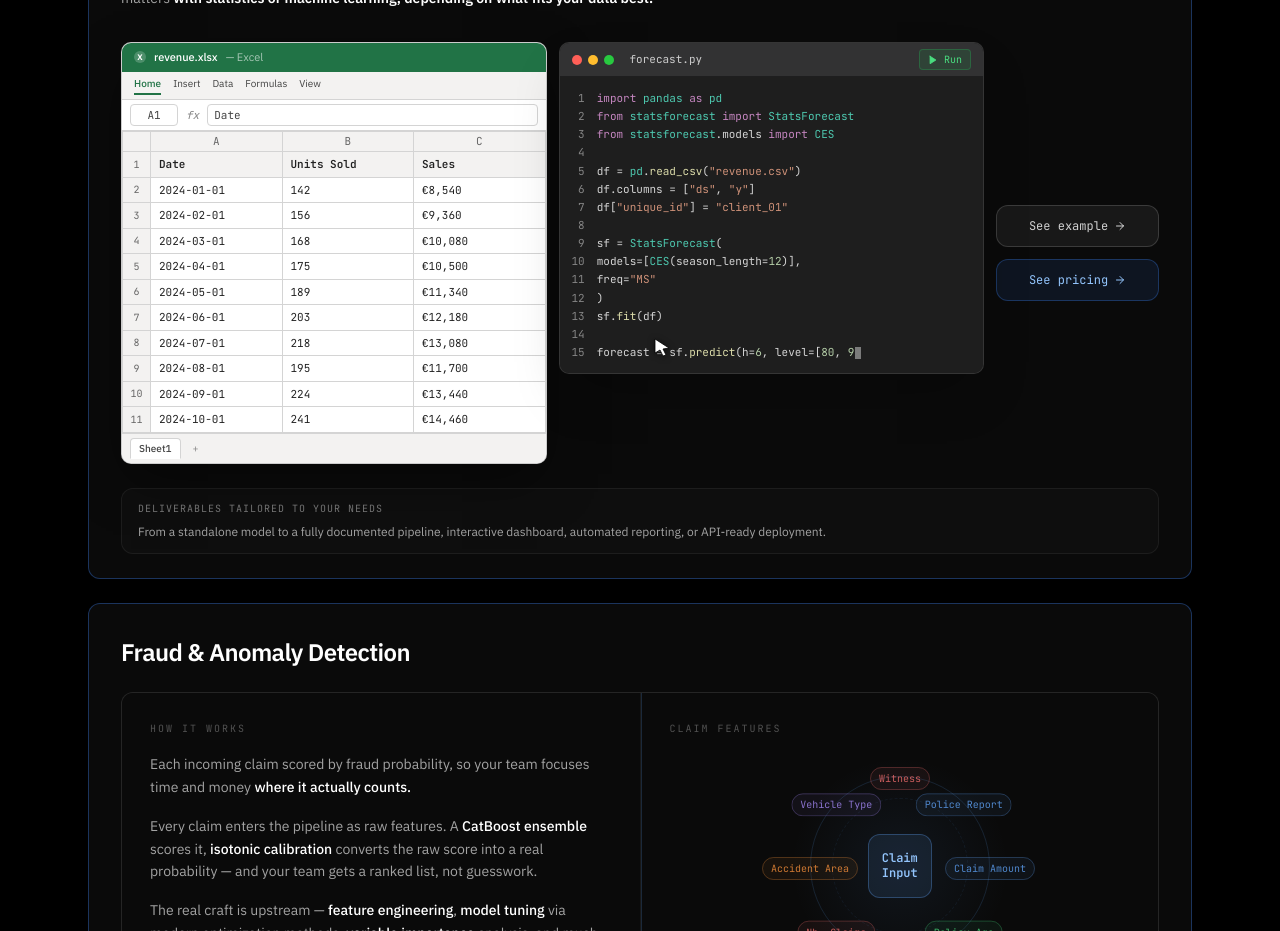
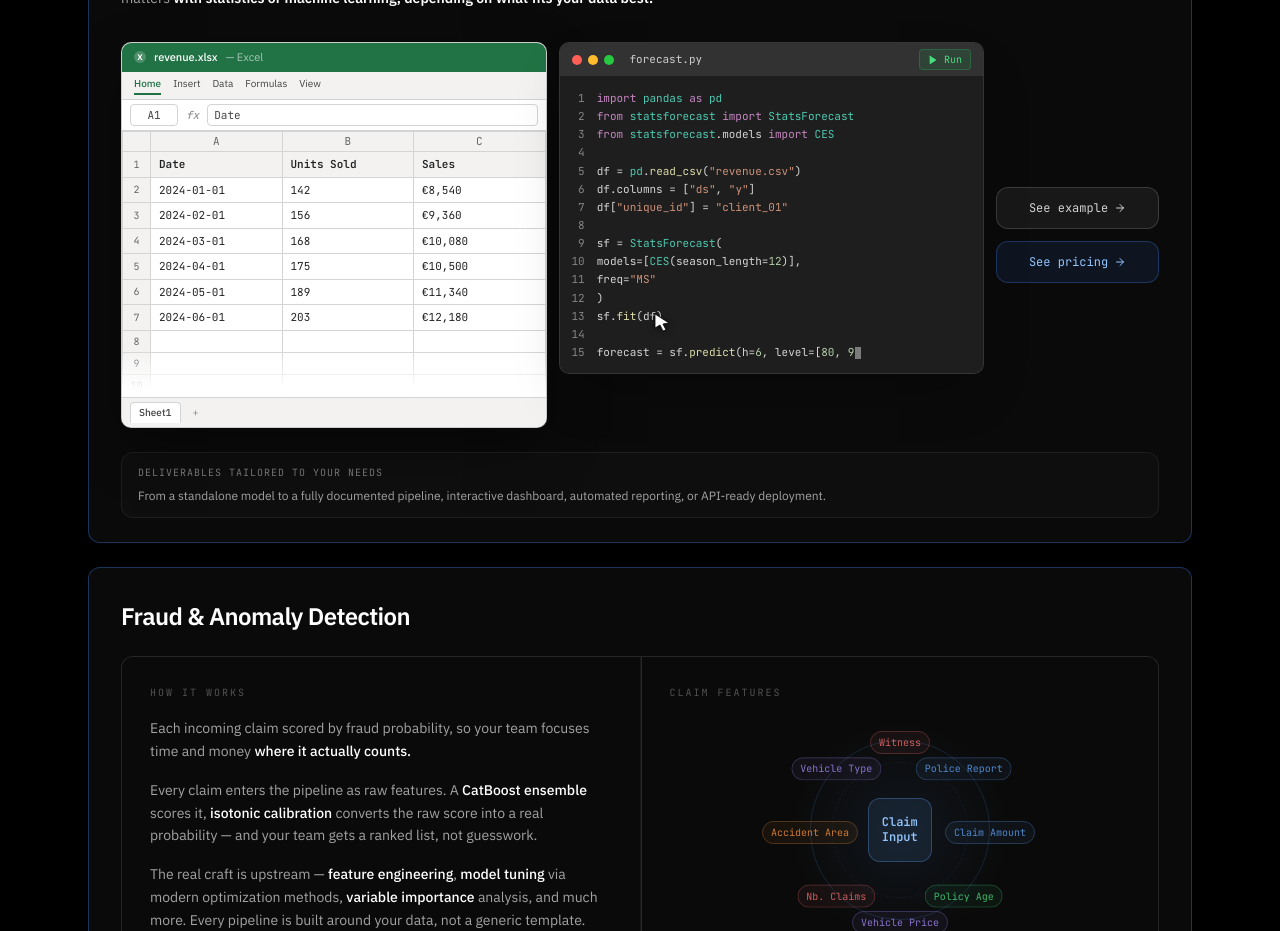
Before and after one commit to ag-algolab/ag-algolab.github.io, a React (Vite) app: page / in a window 1280 px wide. Shown: the part 1980-2911 px from the top of the page. Built offline with nearby package versions, Linux system fonts and the light colour scheme.

Commit message:
Update App.jsx

```diff
--- a/src/App.jsx
+++ b/src/App.jsx
@@ -450,10 +450,6 @@ function ExcelSheet({ pulse }) {
     ['2024-04-01', '175', '€10,500'],
     ['2024-05-01', '189', '€11,340'],
     ['2024-06-01', '203', '€12,180'],
-    ['2024-07-01', '218', '€13,080'],
-    ['2024-08-01', '195', '€11,700'],
-    ['2024-09-01', '224', '€13,440'],
-    ['2024-10-01', '241', '€14,460'],
   ];
 
   return (
@@ -488,7 +484,8 @@ function ExcelSheet({ pulse }) {
         <div className="flex-1 px-1.5 py-0.5 bg-white border border-[#d4d4d4] rounded text-[#444] font-mono">Date</div>
       </div>
 
-      {/* Sheet */}
+      {/* Sheet with bottom fade */}
+      <div className="relative bg-white">
         <div className="overflow-x-auto bg-white">
           <table className="w-full border-collapse text-[11px] font-mono">
             <thead>
@@ -524,10 +521,26 @@ function ExcelSheet({ pulse }) {
                   ))}
                 </tr>
               ))}
+              {/* Empty rows hint that there is more data below */}
+              {[0, 1, 2].map((i) => (
+                <tr key={`empty-${i}`}>
+                  <td className="bg-[#f3f2f1] border border-[#d4d4d4] text-[#666] text-center text-[10px]">{rows.length + i + 2}</td>
+                  <td className="border border-[#d4d4d4] px-2 py-1 h-[22px]"></td>
+                  <td className="border border-[#d4d4d4] px-2 py-1 h-[22px]"></td>
+                  <td className="border border-[#d4d4d4] px-2 py-1 h-[22px]"></td>
+                </tr>
+              ))}
             </tbody>
           </table>
         </div>
-
+        {/* Fade overlay at bottom */}
+        <div
+          className="absolute bottom-0 left-0 right-0 h-12 pointer-events-none"
+          style={{
+            background: 'linear-gradient(to bottom, rgba(255,255,255,0) 0%, rgba(255,255,255,0.95) 80%, white 100%)',
+          }}
+        />
+      </div>
       {/* Sheet tabs */}
       <div className="bg-[#f3f2f1] border-t border-[#d4d4d4] px-2 py-1 flex items-center gap-1 text-[10px] text-[#444]">
         <div className="px-2 py-0.5 bg-white border border-[#d4d4d4] border-b-white rounded-t font-medium">Sheet1</div>
@@ -623,21 +636,22 @@ function ForecastChart({ active }) {
   const xStep = (W - PAD * 2) / (all.length - 1);
   const scaleY = (v) => H - PAD - ((v - minV) / (maxV - minV)) * (H - PAD * 2);
   const histPoints = historical.map((v, i) => `${PAD + i * xStep},${scaleY(v)}`).join(' ');
-  const fcPoints = forecast.map((v, i) =>
-    `${PAD + (historical.length - 1 + i) * xStep},${scaleY(v)}`
-  ).join(' ');
-  const bridge = `${PAD + (historical.length - 1) * xStep},${scaleY(historical[historical.length - 1])} ${PAD + historical.length * xStep},${scaleY(forecast[0])}`;
+  const fcPoints = [
+    `${PAD + (historical.length - 1) * xStep},${scaleY(historical[historical.length - 1])}`,
+    ...forecast.map((v, i) => `${PAD + (historical.length + i) * xStep},${scaleY(v)}`)
+  ].join(' ');
 
   // 95% CI shaded area
   const ciLower = forecast.map((v) => v * 0.88);
   const ciUpper = forecast.map((v) => v * 1.12);
+
   const ciPath = (() => {
-    const upper = ciUpper.map((v, i) =>
-      `${PAD + (historical.length - 1 + i) * xStep},${scaleY(v)}`
-    );
-    const lower = ciLower.map((v, i) =>
-      `${PAD + (historical.length - 1 + i) * xStep},${scaleY(v)}`
-    ).reverse();
+    const anchor = `${PAD + (historical.length - 1) * xStep},${scaleY(historical[historical.length - 1])}`;
+    const upper = [
+      anchor,
+      ...ciUpper.map((v, i) => `${PAD + (historical.length + i) * xStep},${scaleY(v)}`)
+    ];
+    const lower = ciLower.map((v, i) => `${PAD + (historical.length + i) * xStep},${scaleY(v)}`).reverse();
     return `M ${upper.join(' L ')} L ${lower.join(' L ')} Z`;
   })();
 
@@ -686,18 +700,6 @@ function ForecastChart({ active }) {
           }}
         />
 
-        {/* Bridge */}
-        <polyline
-          points={bridge}
-          fill="none"
-          stroke="#4ade80"
-          strokeWidth="1.5"
-          strokeDasharray="3,2"
-          style={{
-            opacity: active ? 0.6 : 0,
-            transition: 'opacity 0.6s ease 1s',
-          }}
-        />
 
         {/* Forecast line */}
         <polyline
@@ -719,7 +721,7 @@ function ForecastChart({ active }) {
         {forecast.map((v, i) => (
           <circle
             key={i}
-            cx={PAD + (historical.length - 1 + i) * xStep}
+            cx={PAD + (historical.length + i) * xStep}
             cy={scaleY(v)}
             r="2"
             fill="#4ade80"
@@ -909,7 +911,7 @@ function PricingModal({ onClose }) {
           <div className="grid md:grid-cols-2 gap-4">
 
             {/* ── STATISTICAL ── */}
-            <div className="bg-black rounded-xl border border-white/10 p-6 flex flex-col">
+            <div className="bg-black rounded-xl border border-green-500/30 p-6 flex flex-col">
               <div className="mb-5">
                 <div className="flex items-center gap-2 mb-2">
                   <span className="inline-flex items-center px-2 py-0.5 rounded-md bg-emerald-500/10 border border-emerald-500/25 text-emerald-400 text-[10px] font-mono font-medium tracking-wide">
@@ -973,14 +975,12 @@ function PricingModal({ onClose }) {
             {/* ── MACHINE LEARNING ── */}
             <div className="bg-black rounded-xl border border-blue-500/30 p-6 flex flex-col relative overflow-hidden">
               {/* Subtle gradient corner */}
-              <div className="absolute top-0 right-0 w-32 h-32 bg-blue-500/5 blur-3xl pointer-events-none" />
 
               <div className="mb-5 relative">
                 <div className="flex items-center gap-2 mb-2">
                   <span className="inline-flex items-center px-2 py-0.5 rounded-md bg-blue-500/10 border border-blue-500/25 text-blue-400 text-[10px] font-mono font-medium tracking-wide">
                     Custom scope
                   </span>
-                  <span className="text-[10px] font-mono text-blue-400/70 tracking-wider">CORE</span>
                 </div>
                 <h3 className="text-xl font-semibold text-white tracking-tight mb-1">Machine Learning</h3>
                 <p className="text-neutral-500 text-xs leading-relaxed">
```
Lines whose indentation alone changed are shown as unchanged.
